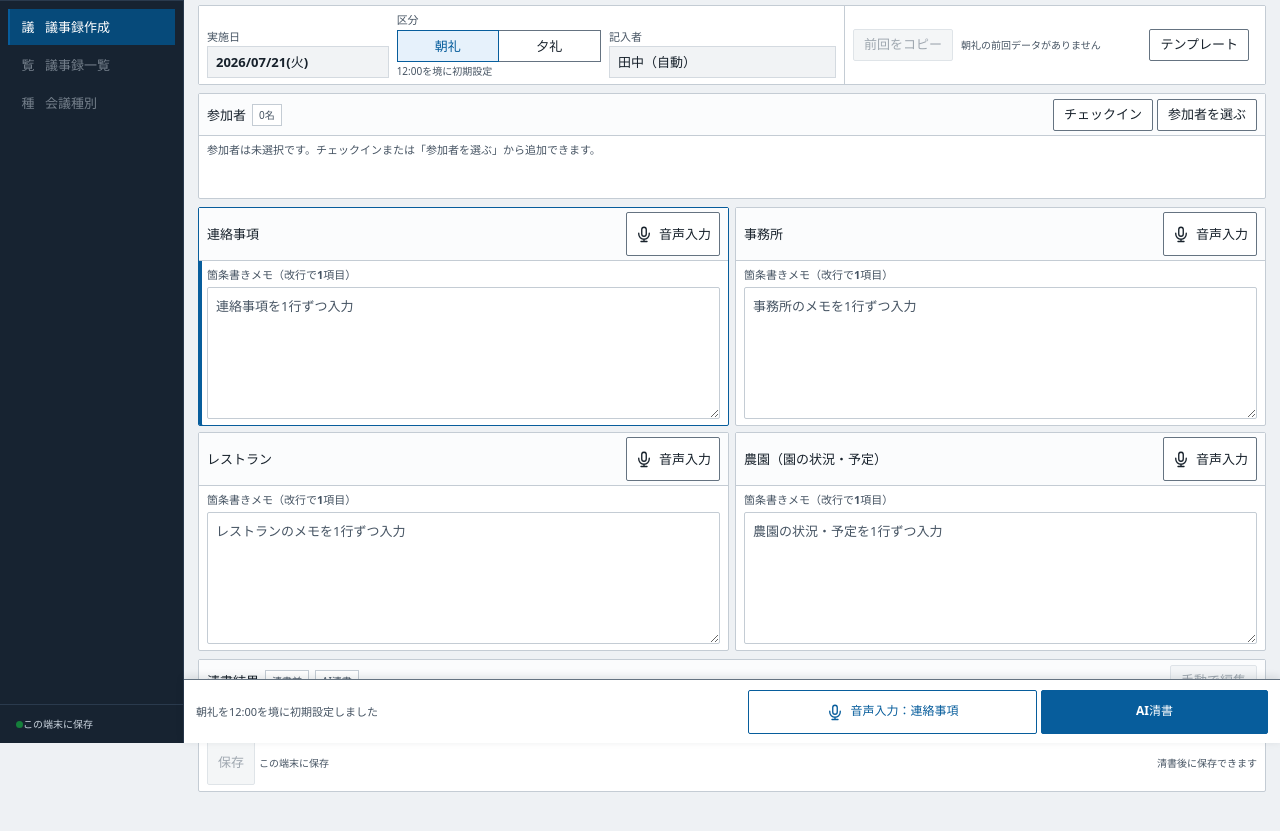
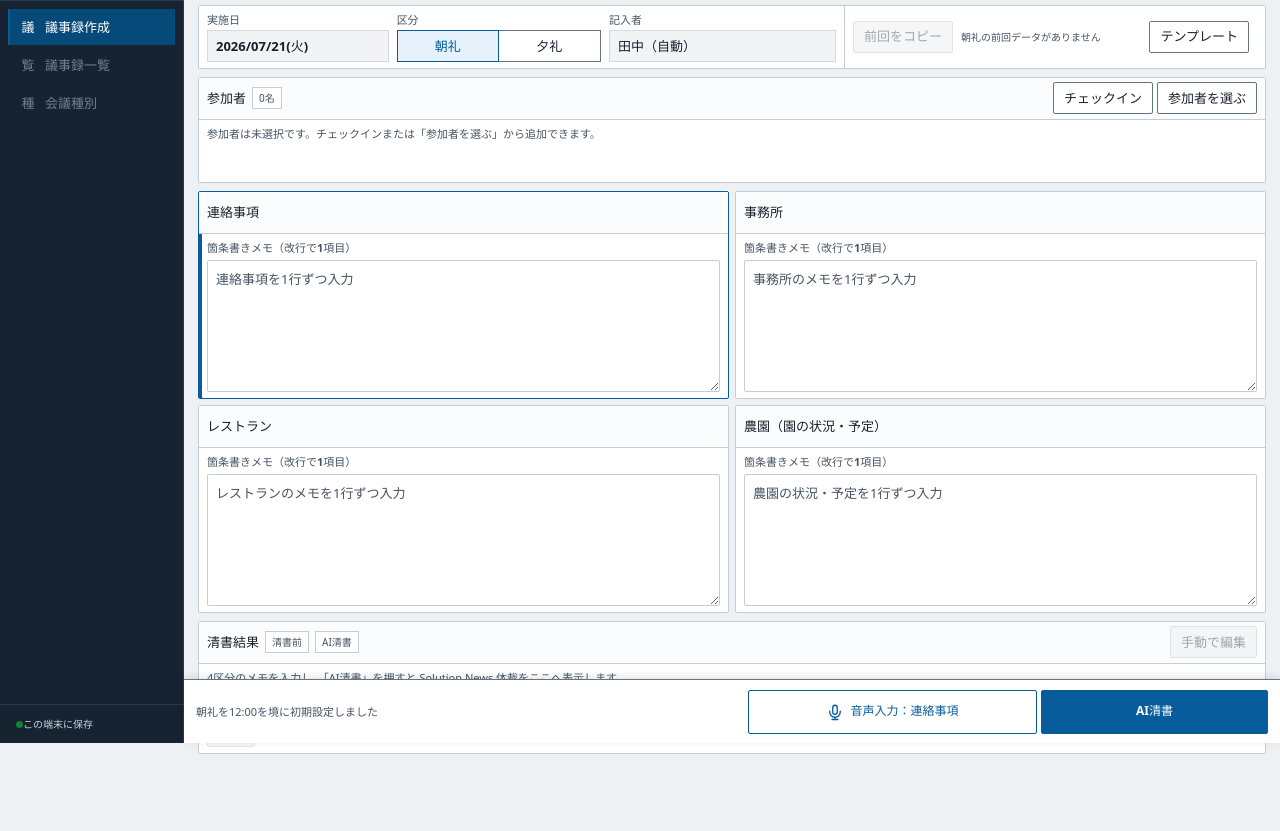
Before and after one commit to shimizuorepa-art/b-test-meeting, a plain HTML site: page index.html in a window 1280 px wide. Shown: the part 57-888 px from the top of the page. Drawn offline with Linux system fonts and the light colour scheme.

Commit message:
fix(D): 各項目の音声ボタン削除＋ヘッダ区分の注記除去でセル揃え
- section-voice-button×4を削除し下部の音声入力(フォーカス追従)に一本化
- 区分セルの inference-note(12:00を境に初期設定)を除去＝align-items:end下で
  トグルが実施日/記入者と底辺で揃いガタつき解消(情報は下部ステータス行に生存)
- 未使用となった .inference-note CSSも削除

```diff
--- a/app.js
+++ b/app.js
@@ -89,7 +89,6 @@ const elements = {
   participantCount: document.querySelector("#participant-count"),
   sectionInputs: [...document.querySelectorAll("[data-section-input]")],
   sectionPanels: [...document.querySelectorAll("[data-section-key]")],
-  sectionVoiceButtons: [...document.querySelectorAll("[data-voice-section]")],
   generationError: document.querySelector("#generation-error"),
   resultPanel: document.querySelector("#result-panel"),
   resultEmpty: document.querySelector("#result-empty"),
@@ -479,16 +478,15 @@ async function runVoiceInput(sectionKey) {
   const target = elements.sectionInputs.find((input) => input.dataset.sectionInput === sectionKey);
   const section = SECTION_CONFIG.find(({ key }) => key === sectionKey);
   elements.mainVoiceButton.disabled = true;
-  elements.sectionVoiceButtons.forEach((button) => { button.disabled = true; });
   elements.actionStatus.textContent = `音声入力中：${section.label}`;
   await wait(420);
   const items = textToItems(target.value);
   items.push(section.voiceLine);
   target.value = itemsToText(items);
   elements.mainVoiceButton.disabled = false;
-  elements.sectionVoiceButtons.forEach((button) => { button.disabled = false; });
   markSourceDirty(`音声入力を${section.label}へ追加しました`);
   target.focus();
+  setActiveSection(sectionKey);
 }
 
 async function handleGenerate() {
@@ -680,9 +678,6 @@ function bindEvents() {
 
   elements.copyPreviousButton.addEventListener("click", handlePreviousCopy);
   elements.templateButton.addEventListener("click", handleTemplate);
-  elements.sectionVoiceButtons.forEach((button) => {
-    button.addEventListener("click", () => runVoiceInput(button.dataset.voiceSection));
-  });
   elements.mainVoiceButton.addEventListener("click", () => runVoiceInput(state.activeSection));
   elements.generateButton.addEventListener("click", handleGenerate);
   elements.saveButton.addEventListener("click", handleSave);
--- a/index.html
+++ b/index.html
@@ -70,7 +70,6 @@
             <fieldset class="meeting-type" aria-label="会議区分">
               <legend>区分</legend>
               <div id="meeting-type-options" class="meeting-type-options"></div>
-              <small class="inference-note">12:00を境に初期設定</small>
             </fieldset>
             <div class="author-block">
               <span class="field-label">記入者</span>
@@ -139,10 +138,6 @@
               <div>
                 <h2>連絡事項</h2>
               </div>
-              <button class="section-voice-button button button-secondary" type="button" data-voice-section="notices" aria-label="連絡事項へ音声入力">
-                <svg class="icon" aria-hidden="true" viewBox="0 0 24 24"><path d="M12 3a3 3 0 0 0-3 3v6a3 3 0 0 0 6 0V6a3 3 0 0 0-3-3Z"/><path d="M5 11v1a7 7 0 0 0 14 0v-1M12 19v3M8 22h8"/></svg>
-                <span>音声入力</span>
-              </button>
             </div>
             <div class="section-body">
               <label for="notices-input">箇条書きメモ（改行で1項目）</label>
@@ -155,10 +150,6 @@
               <div>
                 <h2>事務所</h2>
               </div>
-              <button class="section-voice-button button button-secondary" type="button" data-voice-section="office" aria-label="事務所へ音声入力">
-                <svg class="icon" aria-hidden="true" viewBox="0 0 24 24"><path d="M12 3a3 3 0 0 0-3 3v6a3 3 0 0 0 6 0V6a3 3 0 0 0-3-3Z"/><path d="M5 11v1a7 7 0 0 0 14 0v-1M12 19v3M8 22h8"/></svg>
-                <span>音声入力</span>
-              </button>
             </div>
             <div class="section-body">
               <label for="office-input">箇条書きメモ（改行で1項目）</label>
@@ -171,10 +162,6 @@
               <div>
                 <h2>レストラン</h2>
               </div>
-              <button class="section-voice-button button button-secondary" type="button" data-voice-section="restaurant" aria-label="レストランへ音声入力">
-                <svg class="icon" aria-hidden="true" viewBox="0 0 24 24"><path d="M12 3a3 3 0 0 0-3 3v6a3 3 0 0 0 6 0V6a3 3 0 0 0-3-3Z"/><path d="M5 11v1a7 7 0 0 0 14 0v-1M12 19v3M8 22h8"/></svg>
-                <span>音声入力</span>
-              </button>
             </div>
             <div class="section-body">
               <label for="restaurant-input">箇条書きメモ（改行で1項目）</label>
@@ -187,10 +174,6 @@
               <div>
                 <h2>農園（園の状況・予定）</h2>
               </div>
-              <button class="section-voice-button button button-secondary" type="button" data-voice-section="farm" aria-label="農園へ音声入力">
-                <svg class="icon" aria-hidden="true" viewBox="0 0 24 24"><path d="M12 3a3 3 0 0 0-3 3v6a3 3 0 0 0 6 0V6a3 3 0 0 0-3-3Z"/><path d="M5 11v1a7 7 0 0 0 14 0v-1M12 19v3M8 22h8"/></svg>
-                <span>音声入力</span>
-              </button>
             </div>
             <div class="section-body">
               <label for="farm-input">箇条書きメモ（改行で1項目）</label>
--- a/styles.css
+++ b/styles.css
@@ -385,12 +385,6 @@ h1 {
   opacity: 0.72;
 }
 
-.inference-note {
-  margin-top: var(--space-3xs);
-  color: var(--color-text-secondary);
-  font-size: 10px;
-}
-
 .context-actions {
   grid-template-columns: minmax(0, 1fr) max-content;
   align-items: center;
@@ -739,12 +733,6 @@ h1 {
   box-shadow: inset 3px 0 var(--color-primary);
 }
 
-.section-voice-button {
-  min-width: var(--control-mobile);
-  min-height: var(--control-mobile);
-  padding-inline: var(--space-xs);
-}
-
 .icon {
   width: 18px;
   height: 18px;
@@ -1025,7 +1013,7 @@ h1 {
 }
 
 @media (min-width: 60rem) {
-  .button:not(.section-voice-button):not(.voice-primary):not(.button-primary),
+  .button:not(.voice-primary):not(.button-primary),
   .qa-disclosure summary {
     min-height: var(--control-desktop);
   }
```
